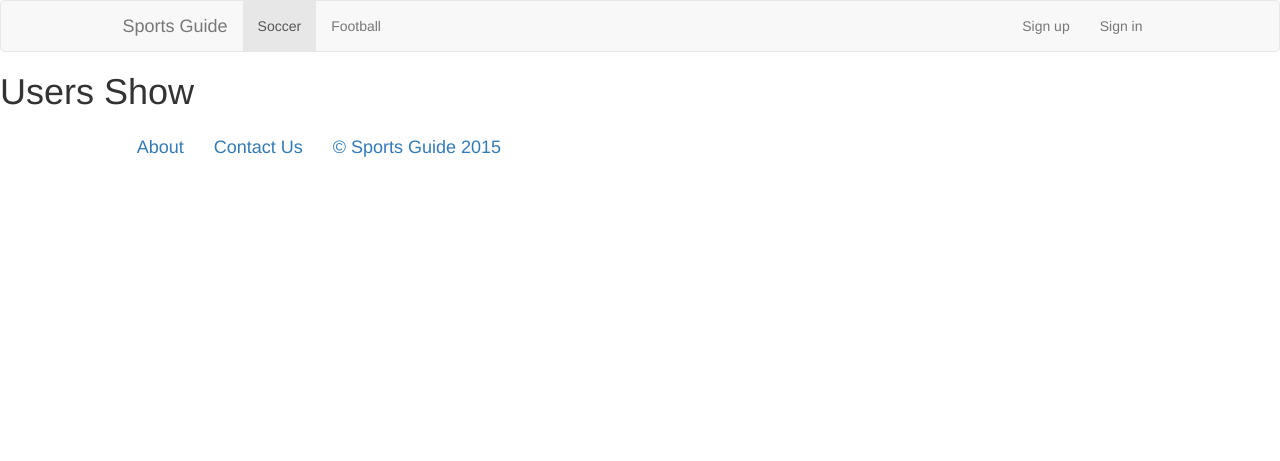
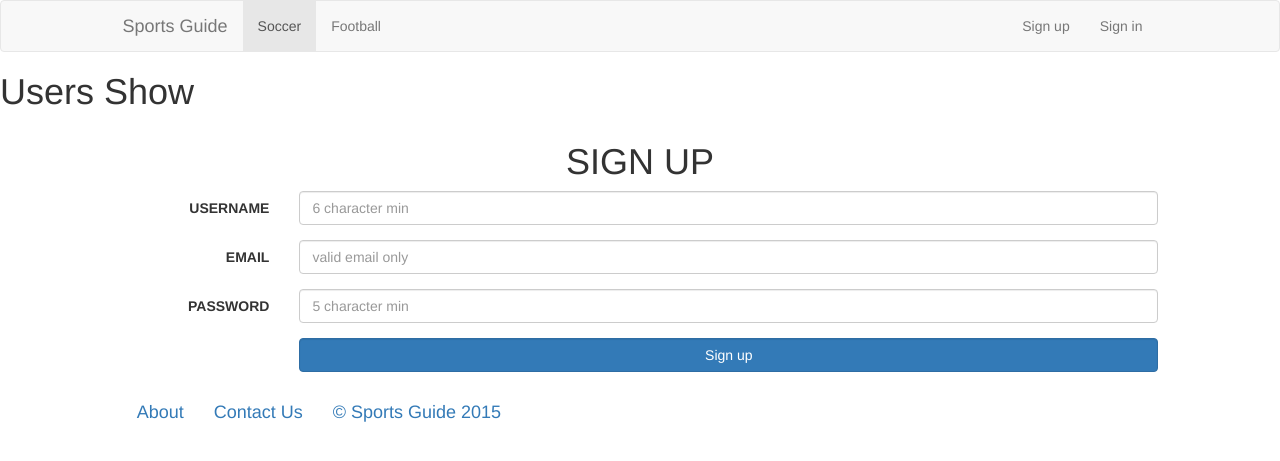
Before and after one commit to bdep90/sports-guide, a Node server app: template views/users/show.jade in a window 1280 px wide. Shown: the top 461 px of the page. Run offline with Node 20, Linux system fonts and the light colour scheme; the template is opened without the code that fills it, so the values that code supplies are empty; some libraries are stand-ins or nearby versions.

Commit message:
Configure signup form
in views/users/signup.jade
. modify action, method and other attributes to submit signup form

in views/users/edit.jade
. configure action, method, values and other attributes to update user edit form (temporarily disabled)

```diff
--- a/views/users/edit.jade
+++ b/views/users/edit.jade
@@ -4,15 +4,15 @@ block content
   // now rendering form //
   .col-xs-10.col-xs-offset-1
     h1.text-center SIGN UP
-    form.form-horizontal
+    form.form-horizontal(method='put', action='/users/#{user._id}')
       .form-group
         label.col-sm-2.control-label(for='username') USERNAME
         .col-sm-10
-          input#username.form-control(type='username', name='username', placeholder='6 character min')
+          input#username.form-control(type='text', name='username', value='#{user.username}')
       .form-group
         label.col-sm-2.control-label(for='email') EMAIL
         .col-sm-10
-          input#email.form-control(type='email', name='email', placeholder='valid email only')
+          input#email.form-control(type='email', name='email', value='#{user.email}')
       .form-group
         label.col-sm-2.control-label(for='password') PASSWORD
         .col-sm-10
--- a/views/users/show.jade
+++ b/views/users/show.jade
@@ -2,3 +2,23 @@ extends ../layouts
 
 block content
   h1 Users Show
+
+  // now rendering form //
+  .col-xs-10.col-xs-offset-1
+    h1.text-center SIGN UP
+    form.form-horizontal#signup-form(method='post', action='/users')
+      .form-group
+        label.col-sm-2.control-label(for='username') USERNAME
+        .col-sm-10
+          input.username.form-control(type='text', name='username', placeholder='6 character min')
+      .form-group
+        label.col-sm-2.control-label(for='email') EMAIL
+        .col-sm-10
+          input.email.form-control(type='email', name='email', placeholder='valid email only')
+      .form-group
+        label.col-sm-2.control-label(for='password') PASSWORD
+        .col-sm-10
+          input.password.form-control(type='password', name='password', placeholder='5 character min')
+      .form-group
+        .col-sm-offset-2.col-sm-10
+          button.btn.btn.btn-primary.form-control(type='submit') Sign up
--- a/views/users/signup.jade
+++ b/views/users/signup.jade
@@ -5,11 +5,11 @@ block content
   // now rendering form //
   .col-xs-10.col-xs-offset-1
     h1.text-center SIGN UP
-    form.form-horizontal#signup-form
+    form.form-horizontal#signup-form(method='post', action='/users')
       .form-group
         label.col-sm-2.control-label(for='username') USERNAME
         .col-sm-10
-          input.username.form-control(type='username', name='username', placeholder='6 character min')
+          input.username.form-control(type='text', name='username', placeholder='6 character min')
       .form-group
         label.col-sm-2.control-label(for='email') EMAIL
         .col-sm-10
```
